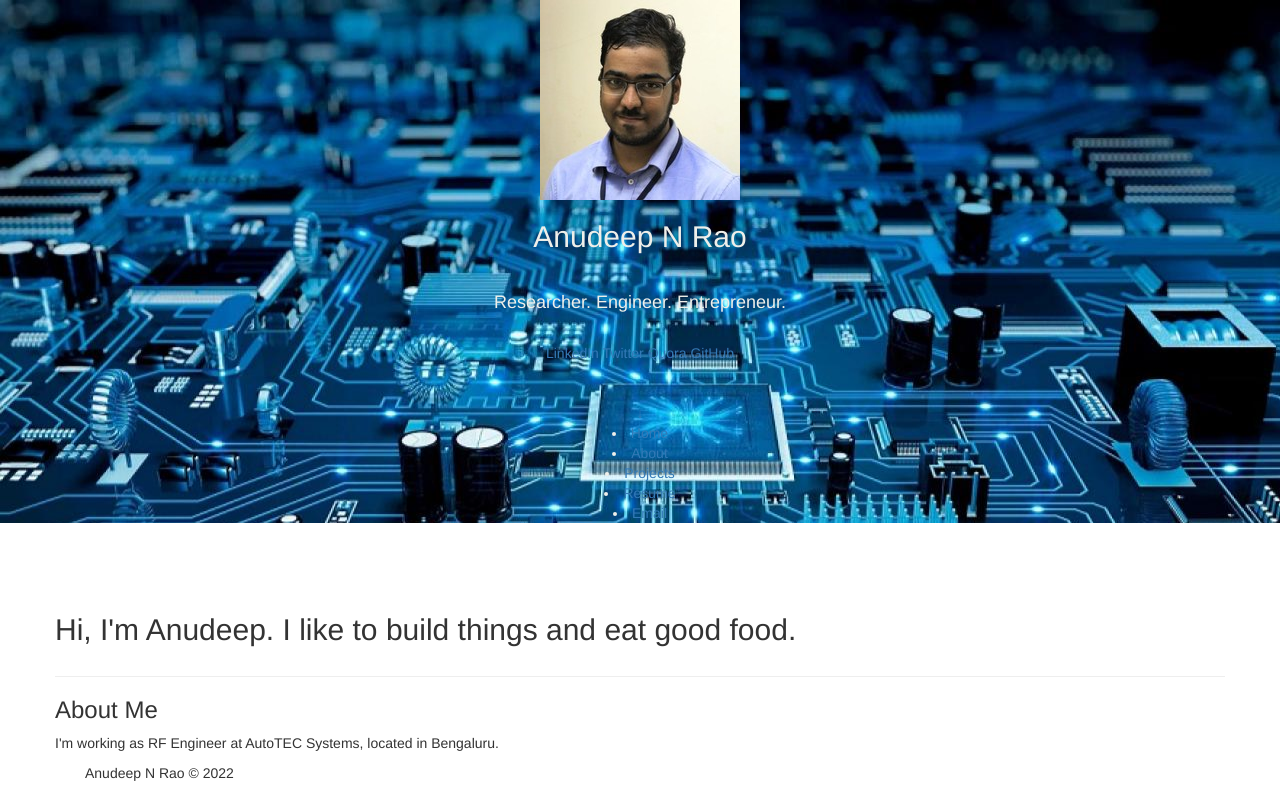
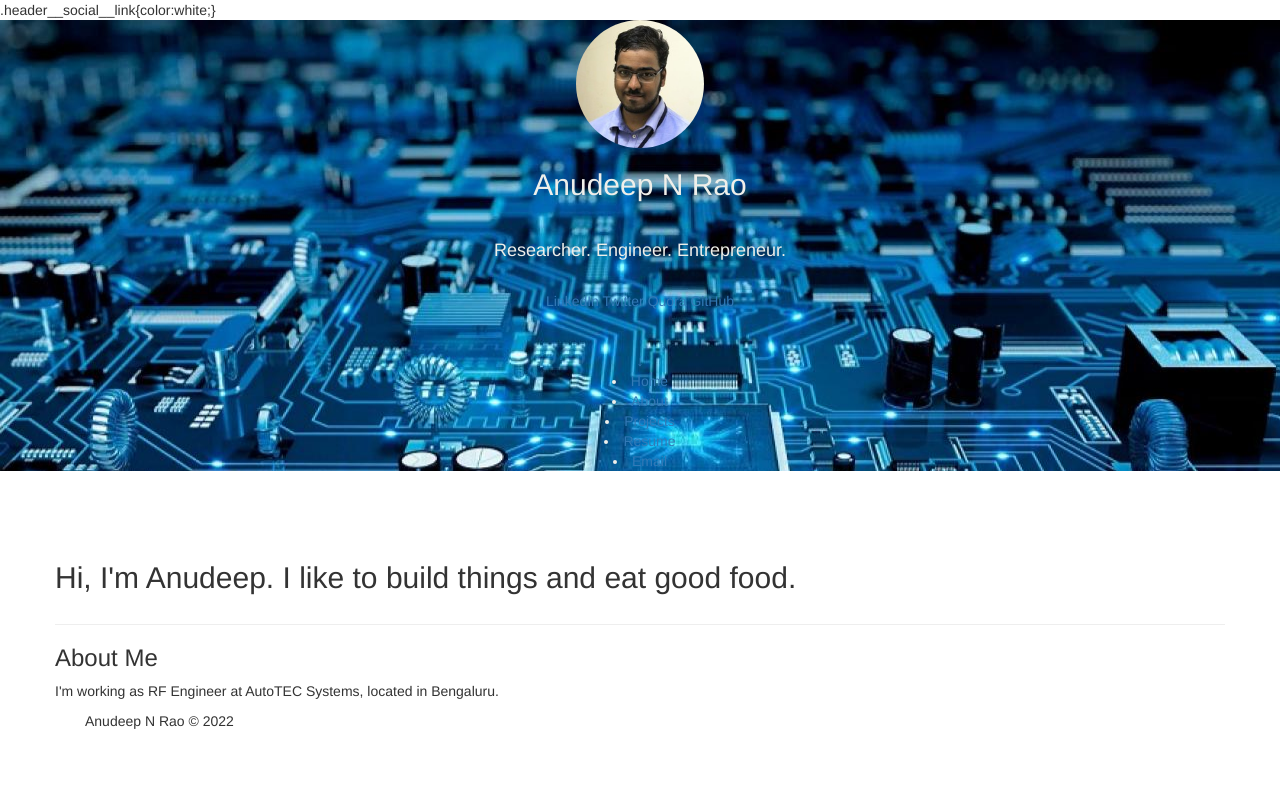
Before and after one commit to anudeepnrao/anudeepnrao.github.io, a plain HTML site: page index.html in a window 1280 px wide. Drawn offline with nearby package versions, Linux system fonts and the light colour scheme.

Commit message:
Update index.html

```diff
--- a/index.html
+++ b/index.html
@@ -17,7 +17,7 @@
     <link href='http://fonts.googleapis.com/css?family=Noto+Sans' rel='stylesheet' type='text/css'>
     <link href='http://fonts.googleapis.com/css?family=Raleway:100,300,400,600,700' rel='stylesheet' type='text/css'>
     <link href='http://fonts.googleapis.com/css?family=Roboto:100,300' rel='stylesheet' type='text/css'>
-
+      .header__social__link{color:white;}
 
 
   </head>
@@ -28,14 +28,14 @@
 	<div class="fullscreen background" style="background-image: url(img/pcb3.jpg);" data-img-width="2125" data-img-height="1080">
 		<div class="content-a" style="color: #efefea;">
 			<div class="content-b" style="text-align:center">
-				<div  style="background:url(img/0.jpg) no-repeat center; ">
-					<img src="/img/0.jpg" style="align-content:center; border-radius:100%"></img>
+				<div  style="background: no-repeat center; ">
+					<img src="/img/0.jpg" style="align-content:center; border-radius:100%; width:10%; box-sizing:border-box;"></img>
 				</div>
 				<h2>Anudeep N Rao</h2>
 				<br>
     			<h4>Researcher. Engineer. Entrepreneur.</h4>
    				<br>
-        		<section id="header__social" style="color:white">
+        		<section id="header__social" >
           			<a class="header__social__link" href="http://www.linkedin.com/in/anudeepnrao" title="Anudeep on LinkedIn" target="_blank">LinkedIn</a>
           			<a class="header__social__link" href="http://www.twitter.com/rao_anudeep" title="Anudeep on Twitter" target="_blank">Twitter</a>
           			<a class="header__social__link" href="https://www.quora.com/Anudeep-Rao-4" title="Anudeep on Quora" target="_blank">Quora</a>
```
